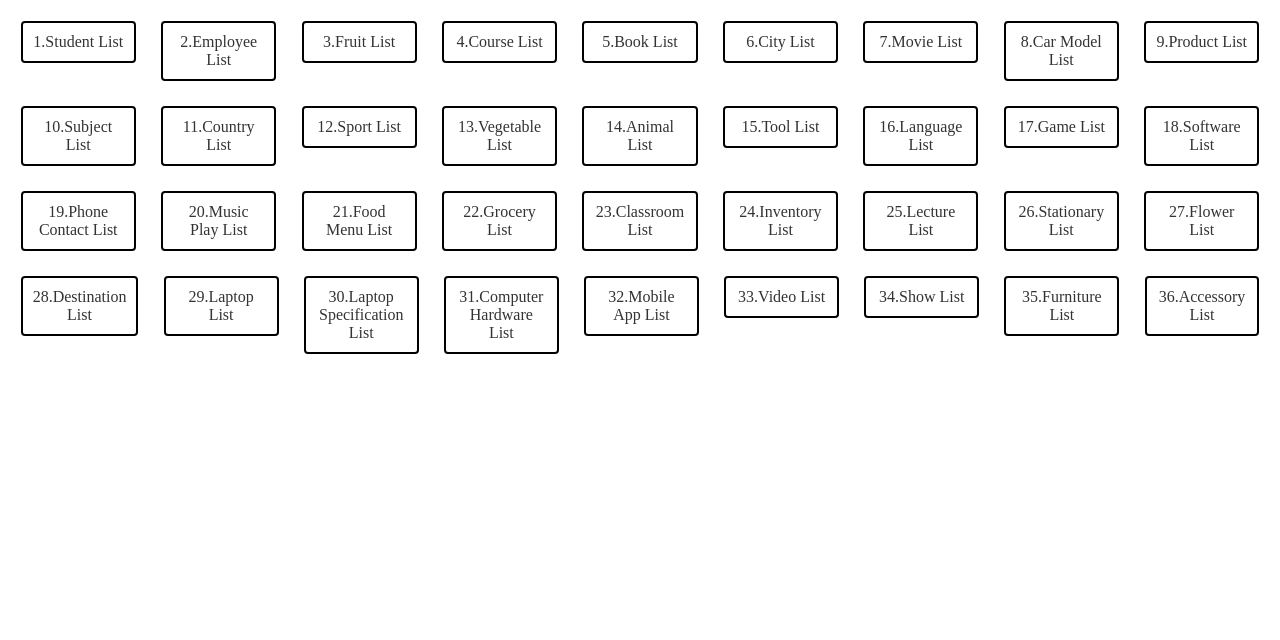
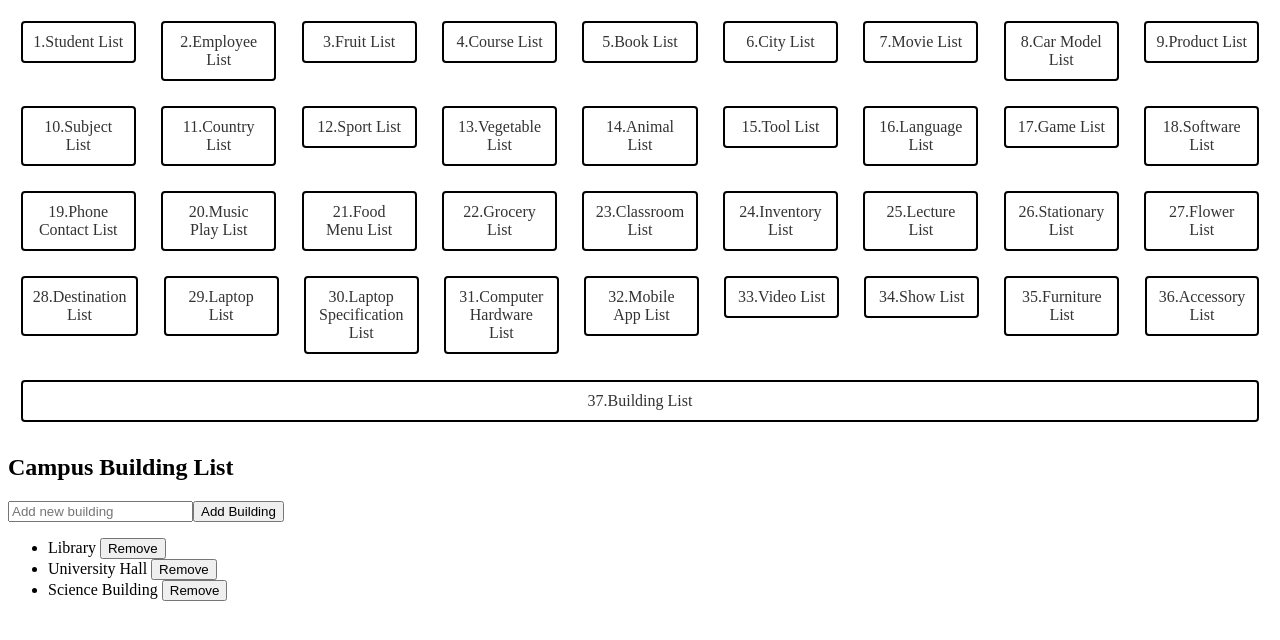
Before and after one commit to Xavierbaliw/Activity15-Angular-with-TypeScript-and-Data-Structures, an Angular app: page /buildinglist in a window 1280 px wide. Before the commit this address led to /. Shown: the top 640 px of the page. Built offline with nearby package versions, Linux system fonts and the light colour scheme.

Commit message:
37 TH COMMIT building list

```diff
--- a/src/app/app.component.html
+++ b/src/app/app.component.html
@@ -36,6 +36,7 @@
     <li><a routerLink="showlist">34.Show List</a>
     <li><a routerLink="furniturelist">35.Furniture List</a></li>
     <li><a routerLink="accessorylist">36.Accessory List</a></li>
+    <li><a routerLink="buildinglist">37.Building List</a></li>
 
 
 
--- a/src/app/app.module.ts
+++ b/src/app/app.module.ts
@@ -43,6 +43,7 @@ import {VideoListComponent} from "./component/video-list/video-list.component";
 import {ShowListComponent} from "./component/show-list/show-list.component";
 import {FurnitureListComponent} from "./component/furniture-list/furniture-list.component";
 import {AccessoryListComponent} from "./component/accessory-list/accessory-list.component";
+import {BuildingListComponent} from "./component/building-list/building-list.component";
 
 
 const routes: Routes = [
@@ -82,6 +83,7 @@ const routes: Routes = [
   {path: 'showlist', component: ShowListComponent},
   {path: 'furniturelist', component: FurnitureListComponent},
   {path: 'accessorylist', component: AccessoryListComponent},
+  {path: 'buildinglist', component: BuildingListComponent},
 
 
 
@@ -134,6 +136,7 @@ const routes: Routes = [
     ShowListComponent,
     FurnitureListComponent,
     AccessoryListComponent,
+    BuildingListComponent,
     ],
   providers: [
 
--- /dev/null
+++ b/src/app/component/building-list/building-list.component.html
@@ -0,0 +1,14 @@
+
+<div>
+  <h2>Campus Building List</h2>
+
+  <input [(ngModel)]="newBuilding" placeholder="Add new building" />
+  <button (click)="addBuilding()">Add Building</button>
+
+  <ul>
+    <li *ngFor="let building of buildings; let i = index">
+      {{ building }}
+      <button (click)="removeBuilding(i)">Remove</button>
+    </li>
+  </ul>
+</div>
--- /dev/null
+++ b/src/app/component/building-list/building-list.component.ts
@@ -0,0 +1,22 @@
+import { Component } from '@angular/core';
+
+@Component({
+  selector: 'app-building-list',
+  templateUrl: './building-list.component.html',
+  styleUrl: './building-list.component.css'
+})
+export class BuildingListComponent {
+  buildings: string[] = ['Library', 'University Hall', 'Science Building'];
+  newBuilding: string = '';
+
+  addBuilding(): void {
+    if (this.newBuilding.trim()) {
+      this.buildings.push(this.newBuilding);
+      this.newBuilding = '';
+    }
+  }
+
+  removeBuilding(index: number): void {
+    this.buildings.splice(index, 1);
+  }
+}
```
Also changed, not shown: src/app/component/building-list/building-list.component.css (added), 1 other file (tests, documents, lock files or other folders).
